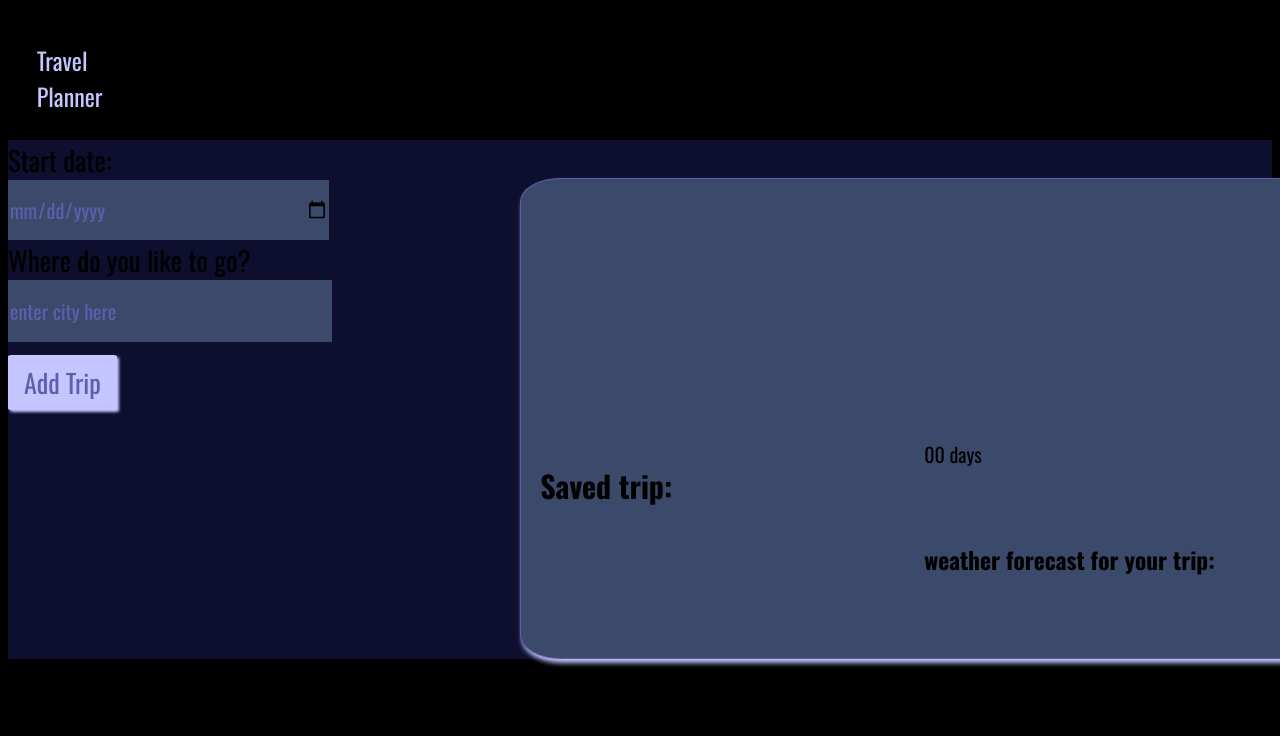
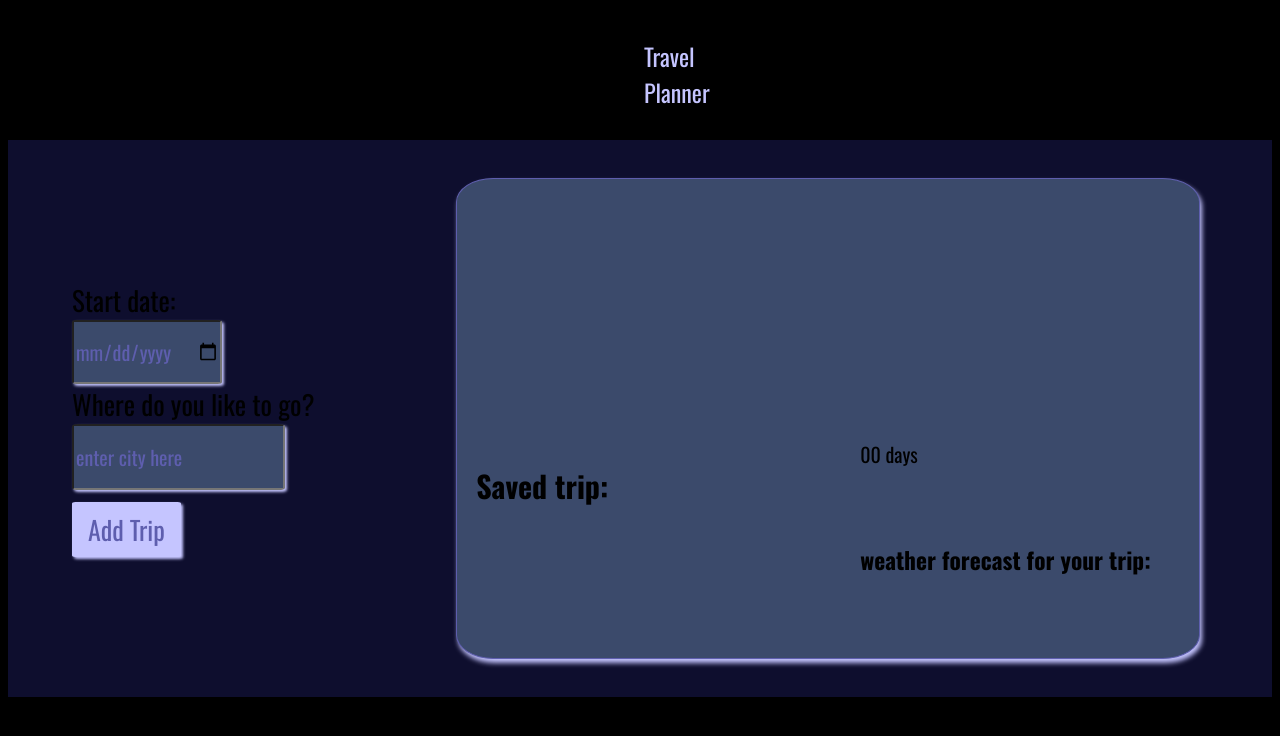
Before and after one commit to Loromi/travel-app, a website built with webpack: page src/client/views/index.html in a window 1280 px wide. Shown: the top 736 px of the page. Built offline with nearby package versions, Linux system fonts and the light colour scheme; a web font is replaced by a local one.

Commit message:
style: created layout for webbrowser

```diff
--- a/src/client/styles/style.scss
+++ b/src/client/styles/style.scss
@@ -13,46 +13,46 @@ body{
 }
 
 #app{
-    // display: grid;
-    // grid-auto-rows: minmax(150px, auto);
-    // /* grid-template-columns:  */
-    // height:100vh;
     background: $background-color;
-    // color: #f0d43a;
-    // justify-content: center;
-    // grid-gap: 1em;
     font-size: 20px;
     font-family: 'Oswald', sans-serif;
 }
 
 main{
+    width: 100vw;
+    align-items: center;
+    justify-items: stretch;
     display: grid;
-    grid-template-columns: 40vw 60vw;
-    grid-template-areas: "input trip";
+    grid-template-columns: 35vw 55vw;
+    grid-template-areas:
+    "input trip";
 }
 
 #trip{
     grid-area: trip;
     display: grid;
     grid-template-columns: 30vw 30vw;
-     grid-template-rows: 30vh 10vh 15vh;
+    grid-template-rows: 30vh 10vh 15vh;
     grid-template-areas:
     "pic pic"
     "header cntdwn"
     "city weather";
     padding: 1.2rem;
     margin-top: 2.4rem;
+    margin-bottom: 2.4rem;
+    margin-right: 5vw;
     background-color: $holder-color;
     border: 1px solid $secondary-color;
     border-radius: 5%;
-    width: 60vw;
+    width: 55vw;
     min-height: 45vh;
     box-shadow: 2px 4px 5px $primary-color;
 }
 
 #userInput{
     grid-area: input;
-    width: 40vw;
+    width: 35vw;
+    margin-left: 5vw;
 }
 
 header{
@@ -65,8 +65,8 @@ header{
     padding-top: 3.75vh;
     padding-bottom: 2.75vh;
     padding-left: 2.25vw;
-    align-content: center;
-    justify-content: center;
+    align-items: center;
+    justify-items: center;
 }
 
 #picture{
@@ -123,14 +123,14 @@ label{
 }
 
 input{
-    display:block;
+    display: block;
     height: 60px;
-    width: 320px;
     background-color: $holder-color;
     color: $secondary-color;
     font-size: 20px;
     font-family: 'Oswald', sans-serif;
-    border: none;
+    border-radius: 3%;
+    box-shadow: 2px 2px 3px $primary-color;
 
 }
 
@@ -158,6 +158,8 @@ textarea{
     color: $secondary-color;
     font-size: 20px;
     font-family: 'Oswald', sans-serif;
+    border-radius: 3%;
+    box-shadow: 2px 2px 3px $primary-color;
 }
 /* Reset style for HTML element on active to have no border*/
 input:focus,
```
